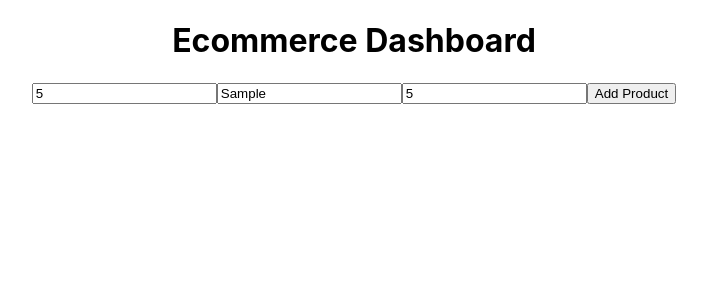
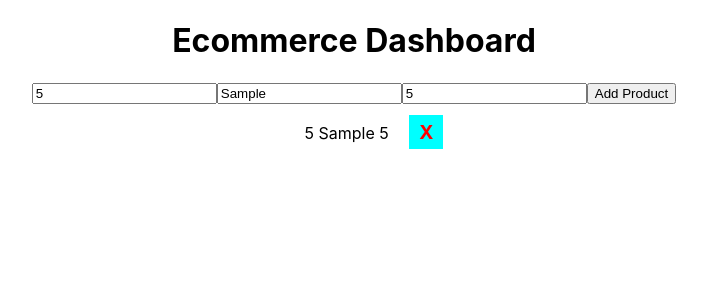
Before and after one commit to AbhiSingh0302/EcommerceProject, a React (Create React App) app: page / in a window 1280 px wide. Both pictures are taken after typing "5", "Sample", "5" into the empty fields and a click on the button "Add Product". Shown: the top 300 px of the page, without its empty margins (286-993 px from the left). Built offline with nearby package versions, Linux system fonts and the light colour scheme.

Commit message:
product list created

```diff
--- a/src/App.js
+++ b/src/App.js
@@ -1,11 +1,20 @@
 import './App.css';
+import { useState } from 'react';
 import ProductForm from './Productform/Productform';
+import ProductList from './ProductList/ProductList';
 
 function App() {
+  const [products, setProducts] = useState([]);
+  const onProductAddHandler = (product) => {
+    setProducts((pre) => {
+      return [...pre,product];
+    })
+  }
   return (
     <div className="App">
       <h1>Ecommerce Dashboard</h1>
-      <ProductForm/>
+      <ProductForm onProductAdd={onProductAddHandler}/>
+      <ProductList products={products}/>
     </div>
   );
 }
--- /dev/null
+++ b/src/ProductList/ProductList.css
@@ -0,0 +1,17 @@
+.productUl li{
+    list-style: none;
+    margin: 1rem 0;
+}
+
+.remove{
+    color: red;
+    font-size: larger;
+    font-weight: bolder;
+    margin-left: 1rem;
+    background-color: aqua;
+    padding: 5px 10px;
+}
+
+.remove:hover{
+    cursor: pointer;
+}
--- a/src/ProductList/ProductList.js
+++ b/src/ProductList/ProductList.js
@@ -1,3 +1,18 @@
-const ProductList = () => {
+import './ProductList.css';
 
+const ProductList = (props) => {
+    const removeHandler = (e) => {
+        localStorage.removeItem(e.target.id);
+        e.target.parentElement.remove();
+    }
+
+    return (
+        <ul className='productUl'>
+            {props.products.map((ele) => (
+                <li key={JSON.parse(ele).id}>{JSON.parse(ele).id} {JSON.parse(ele).name} {JSON.parse(ele).price}   <span className="remove" id={JSON.parse(ele).id} onClick={removeHandler}>X</span></li>
+            ))}
+        </ul>
+    )
 }
+
+export default ProductList
--- a/src/Productform/Productform.js
+++ b/src/Productform/Productform.js
@@ -1,6 +1,6 @@
 import { useState } from "react";
 
-const ProductForm = () => {
+const ProductForm = (props) => {
     const [product, setProduct] = useState({
         id: "",
         name: "",
@@ -37,7 +37,8 @@ const ProductForm = () => {
     const addProduct = (e) => {
         e.preventDefault();
         console.log(product);
-        localStorage.setItem(product.id,JSON.stringify(product))
+        localStorage.setItem(product.id,JSON.stringify(product));
+        props.onProductAdd(JSON.stringify(product))
     }
     return (
         <form onSubmit={addProduct}>
```
